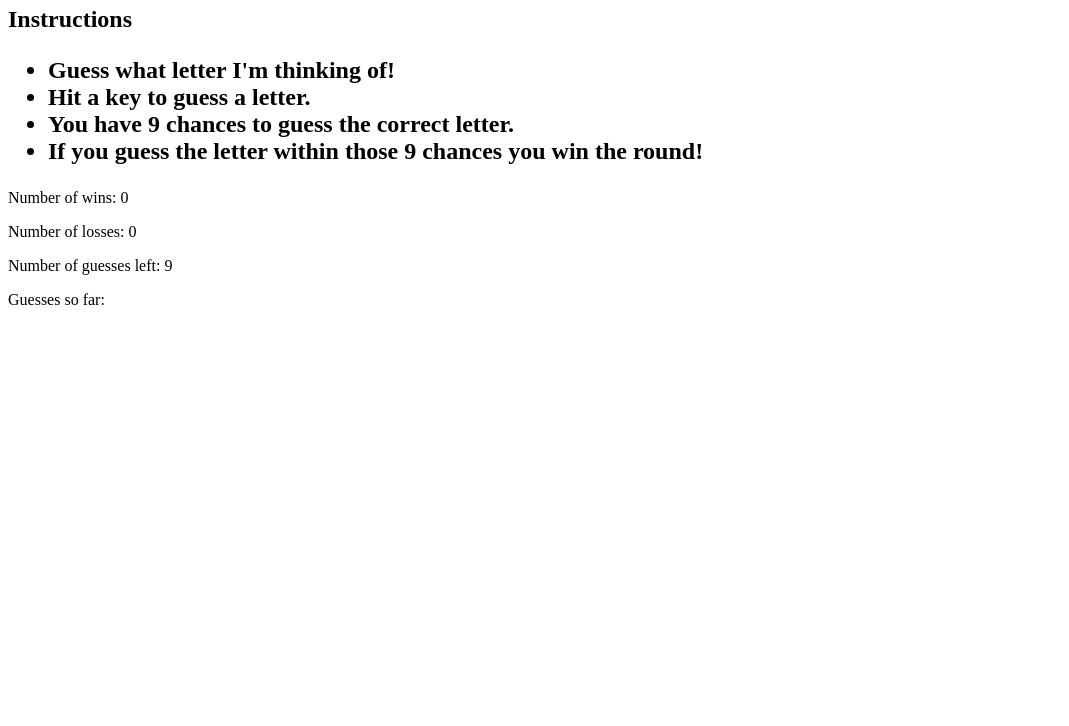
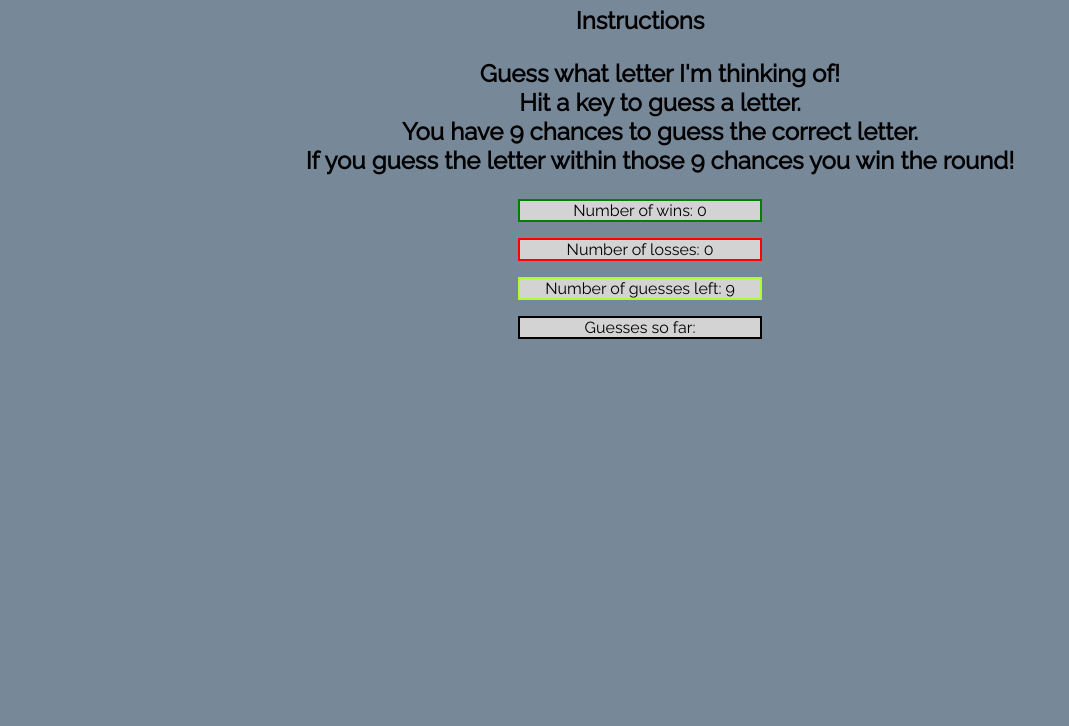
Before and after one commit to KimblesAndBits/Psychic-Game, a plain HTML site: page index.html in a window 1280 px wide. Shown: the part 74-800 px from the top of the page, without its empty margins (0-1069 px from the left). Drawn offline with Linux system fonts and the light colour scheme.

Commit message:
working code

```diff
--- a/assets/css/style.css
+++ b/assets/css/style.css
@@ -0,0 +1,39 @@
+* {
+    text-align: center;
+    background: lightslategrey;
+    font-family: 'Raleway', sans-serif;
+}
+
+ul{
+    list-style: none;
+}
+
+#wins{
+    border: green solid 2px;
+    margin-top: 1rem;
+    background: lightgrey;
+}
+
+#losses{
+    border: red solid 2px;
+    margin-top: 1rem;
+    background: lightgrey;
+}
+
+#guesses-left{
+    border: greenyellow solid 2px;
+    margin-top: 1rem;
+    background: lightgrey;
+}
+
+#guesses{
+    border: black solid 2px;
+    margin-top: 1rem;
+    background: lightgrey;
+}
+
+p{
+    margin: auto;
+    max-width: 240px;
+    width: auto;
+}
--- a/assets/javascript/game.js
+++ b/assets/javascript/game.js
@@ -18,10 +18,17 @@ var psychic = {
                 this.guessesLeft = 9;
                 this.guessCount = 0;
                 this.userGuess = [];
+                document.getElementById("guesses-left").style.borderColor = "greenyellow";
             } else {
                 this.guessesLeft--;
                 this.userGuess[this.guessCount] = user;
                 this.guessCount++;
+                if (this.guessesLeft < 6 && this.guessesLeft > 3){
+                    document.getElementById("guesses-left").style.borderColor = "orange";
+                }
+                else if(this.guessesLeft < 3){
+                    document.getElementById("guesses-left").style.borderColor = "red";
+                }
             }
         } else {
             this.losses++;
@@ -30,6 +37,8 @@ var psychic = {
             this.guessCount = 0;
             this.userGuess = [];
             alert("Sorry, you didn't get it!")
+            document.getElementById("guesses-left").style.borderColor = "greenyellow";
+
         }
     },
     reWrite: function() {
--- a/index.html
+++ b/index.html
@@ -5,6 +5,7 @@
         <title>Psychic Game</title>
         <script type="text/javascript" src="assets/javascript/game.js"></script>
         <link rel="stylesheet" type="text/css" href="assets/css/style.css">
+        <link href="https://fonts.googleapis.com/css?family=Raleway" rel="stylesheet">
     </head>
     <header>
          <h1>Psychic Game</h1>
```
